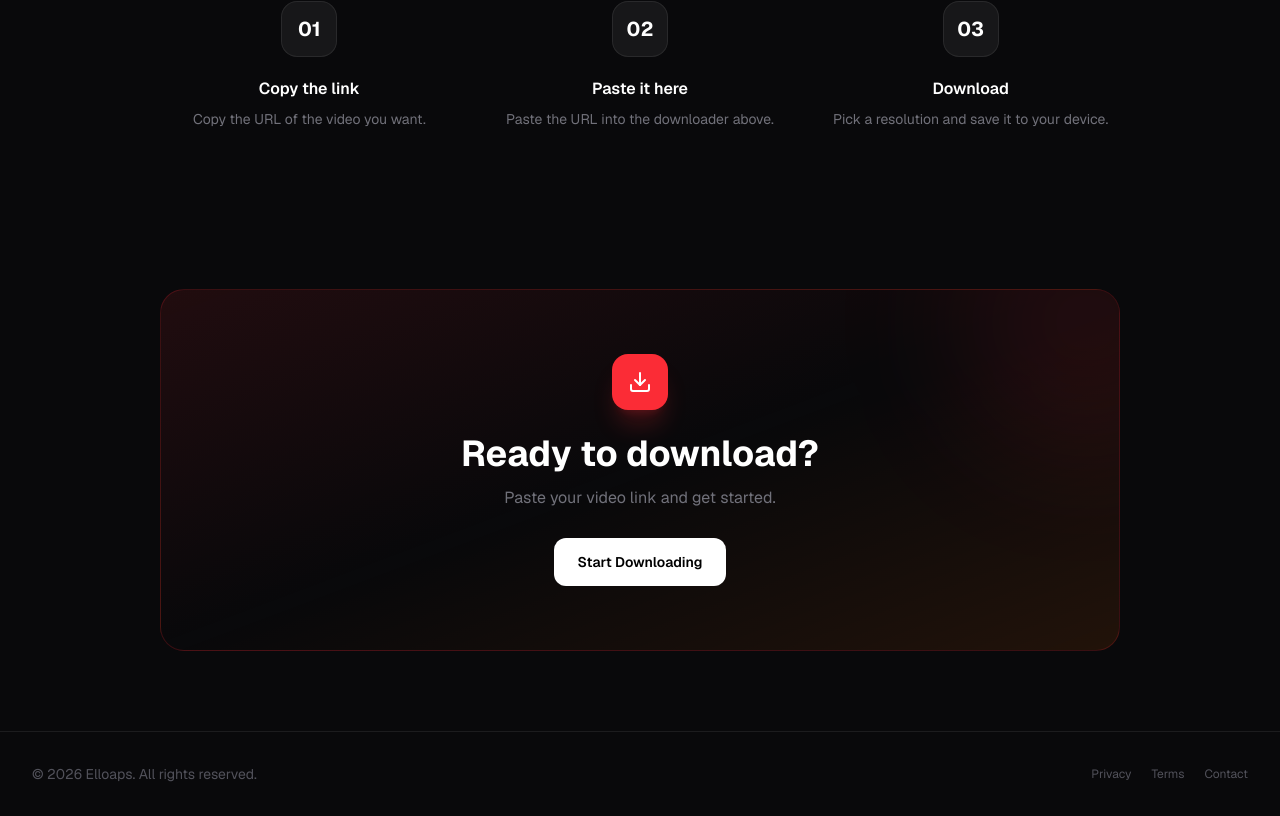
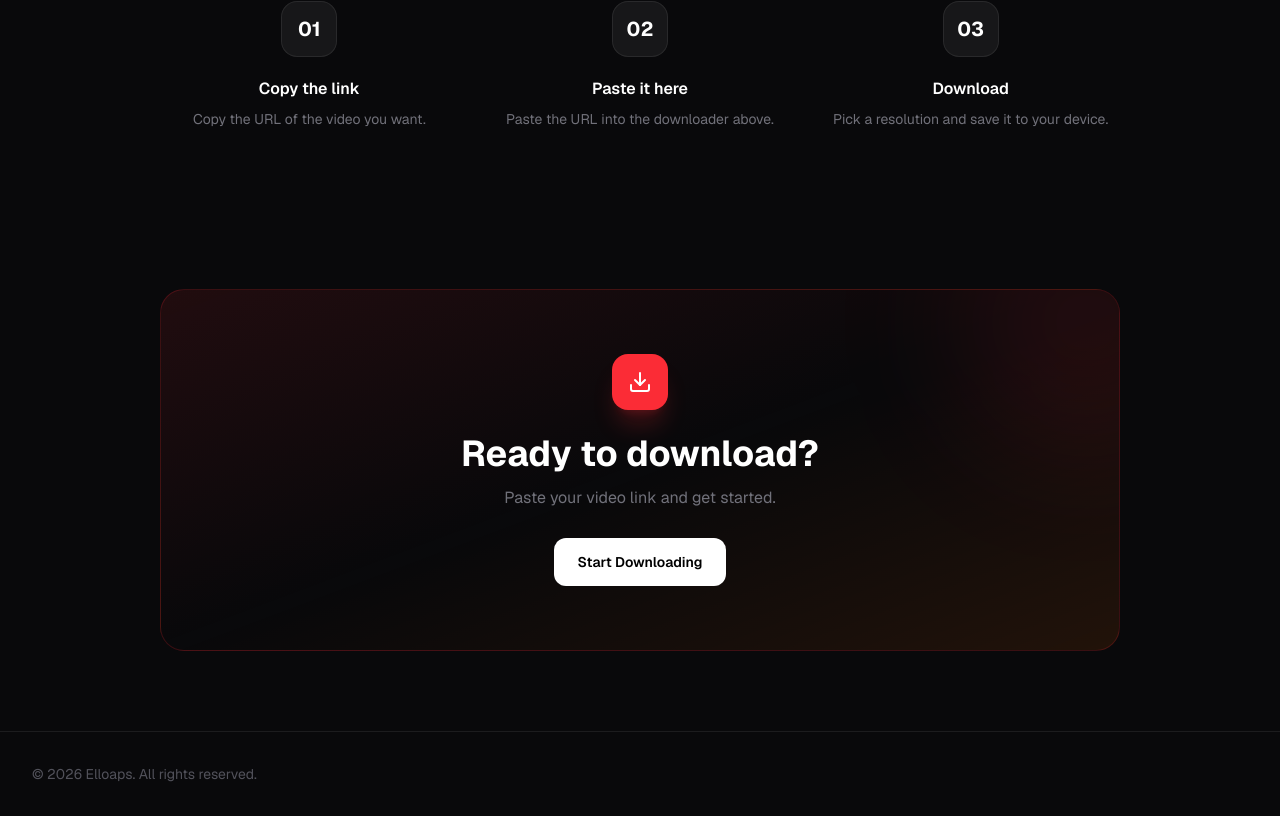
Before and after one commit to victorikhianosen/clipdem-dashboard, a Next.js app: page / in a window 1280 px wide. Shown: the part 1682-2498 px from the top of the page. Built offline with nearby package versions, Linux system fonts and the light colour scheme.

Commit message:
update url

```diff
--- a/app/page.tsx
+++ b/app/page.tsx
@@ -396,7 +396,7 @@ export default function Home() {
       <header className="relative z-10 border-b border-[var(--border)]">
         <div className="max-w-7xl mx-auto px-5 sm:px-8">
           <div className="h-20 flex items-center justify-between">
-            <a href="#" className="flex items-center gap-3">
+            <a href="/" className="flex items-center gap-3">
               <div className="w-10 h-10 rounded-xl bg-red-500 flex items-center justify-center shadow-lg shadow-red-500/20">
                 <Play className="w-5 h-5 fill-white" />
               </div>
@@ -821,7 +821,7 @@ export default function Home() {
           <div className="flex flex-col sm:flex-row items-center justify-between gap-4">
             <div className="text-sm text-[var(--text-quaternary)]">© 2026 Elloaps. All rights reserved.</div>
 
-            <div className="flex items-center gap-5 text-xs text-[var(--text-quaternary)]">
+            {/* <div className="flex items-center gap-5 text-xs text-[var(--text-quaternary)]">
               <a href="#" className="hover:text-[var(--text-secondary)] transition">
                 Privacy
               </a>
@@ -831,7 +831,7 @@ export default function Home() {
               <a href="#" className="hover:text-[var(--text-secondary)] transition">
                 Contact
               </a>
-            </div>
+            </div> */}
           </div>
         </div>
       </footer>
```
